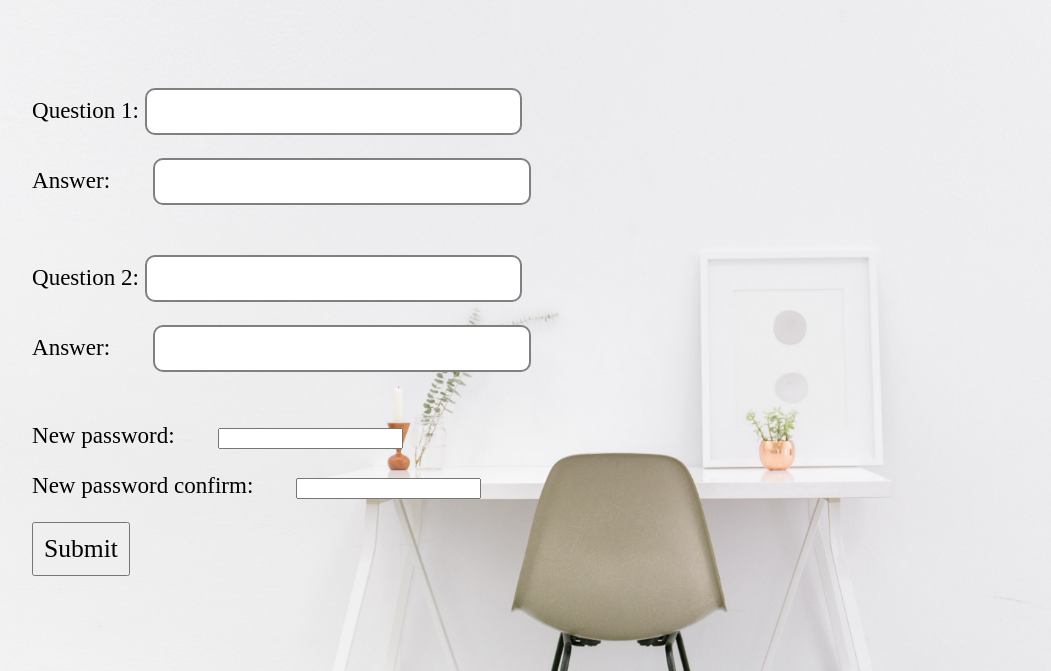
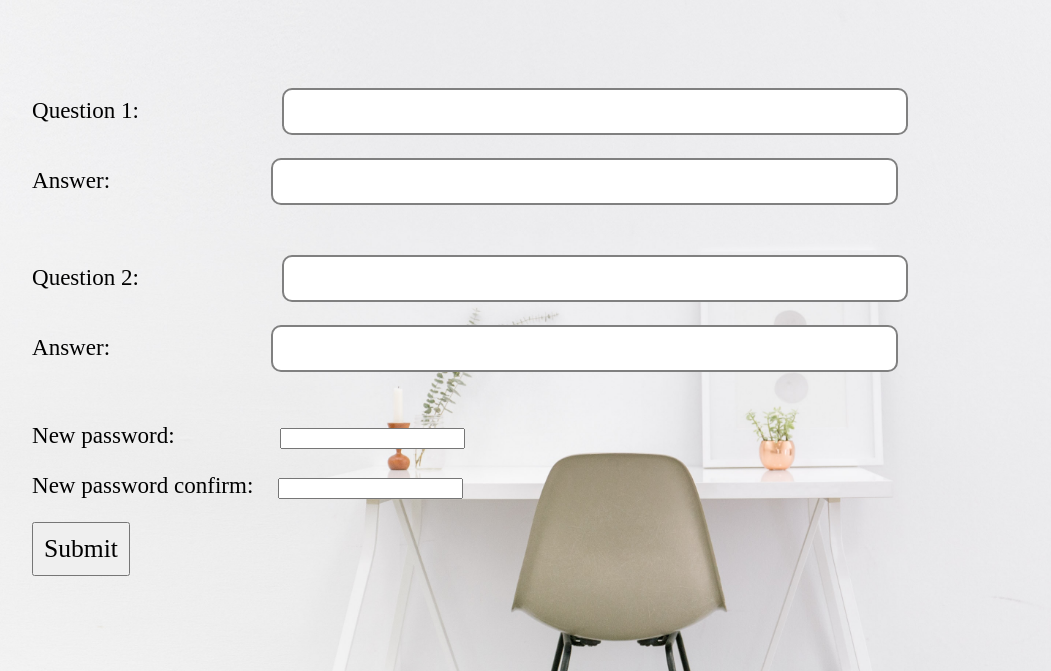
Before and after one commit to cindyxue/CMPE131_2019Fall_Team1, a Python web app: template Shifterapp/app/templates/reset.html in a window 1280 px wide. Shown: the part 129-800 px from the top of the page, without its empty margins (32-1083 px from the left). Run offline with Jinja, Linux system fonts and the light colour scheme; the template is opened without the code that fills it: most values are stand-ins (such as "Sample title", 1, 10 or a date in 2020); form fields are guessed from the names that the template uses.

Commit message:
working on reset password page

```diff
--- a/Shifterapp/app/static/resetpassword.css
+++ b/Shifterapp/app/static/resetpassword.css
@@ -26,12 +26,25 @@ input[type=text] {
     transition:all 10s ease;
     border: 2px solid gray;
     border-radius: 10px;
-    width:30%;
+    width:50%;
     padding:10px 0 10px 0 ;
     align-content: center;
 }
-.answer1box, .answer2box, .newPasswordBox, .newPasswordConfirmBox{
-    margin-left:3%;
+.question {
+    font-size:20px;
+    margin-left:11%;
+    margin-right:0;
+}
+.answer1box, .answer2box{
+    margin-left:12.5%;
+    margin-right:0;
+}
+.newPasswordBox{
+    margin-left:8%;
+    margin-right:0;
+}
+.newPasswordConfirmBox{
+    margin-left:1.5%;
     margin-right:0;
 }
 input[type=text]:focus {
--- a/Shifterapp/app/templates/reset.html
+++ b/Shifterapp/app/templates/reset.html
@@ -8,7 +8,7 @@
             <form action="" method = "POST">
                 <p>
                     Question 1:
-                    {{ resetform.question1}} <br>
+                    {{ resetform.question1(class_ = "question")}} <br>
                 </p>
                 <p>
                     {{ resetform.answer1.label}}:
@@ -19,7 +19,7 @@
                 </p>
                 <p>
                     Question 2:
-                    {{ resetform.question2}} <br>
+                    {{ resetform.question2 (class_ = "question")}} <br>
                 </p>
                 <p>
                     {{ resetform.answer2.label}}:
```
